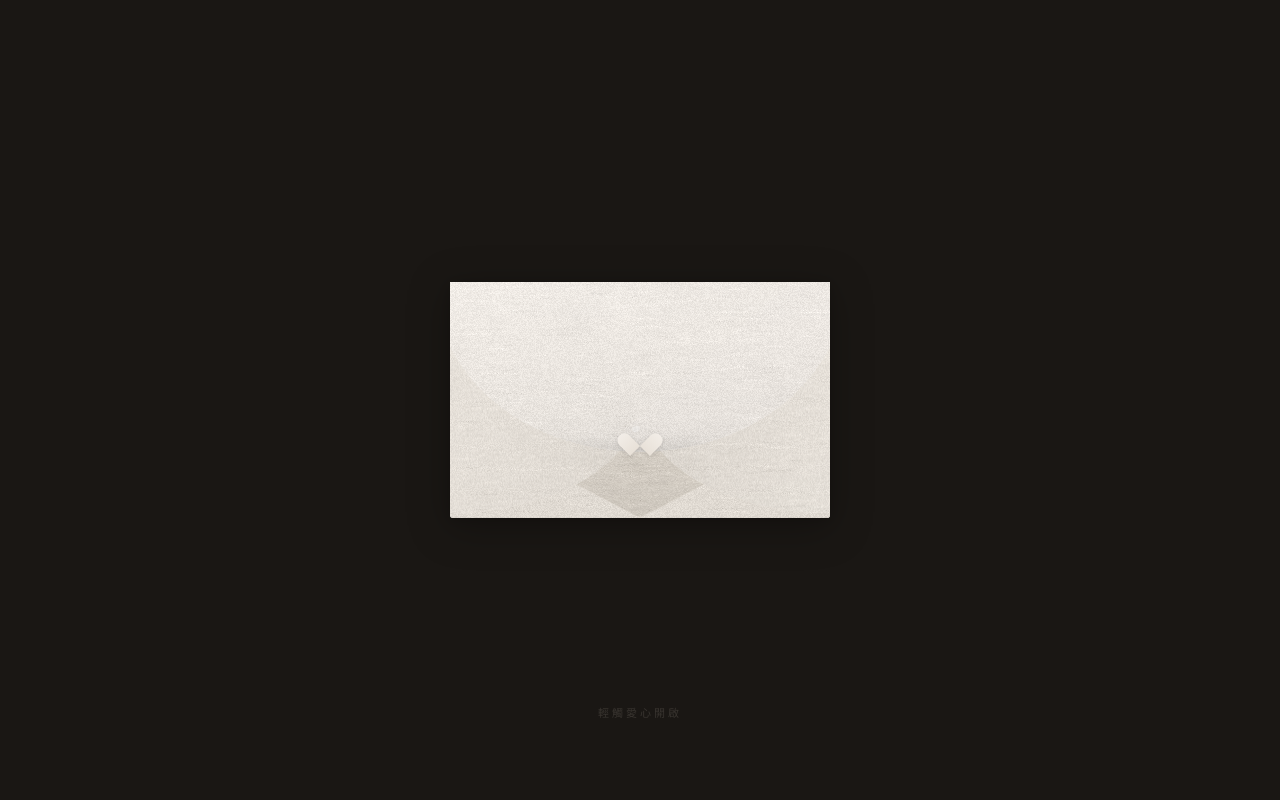
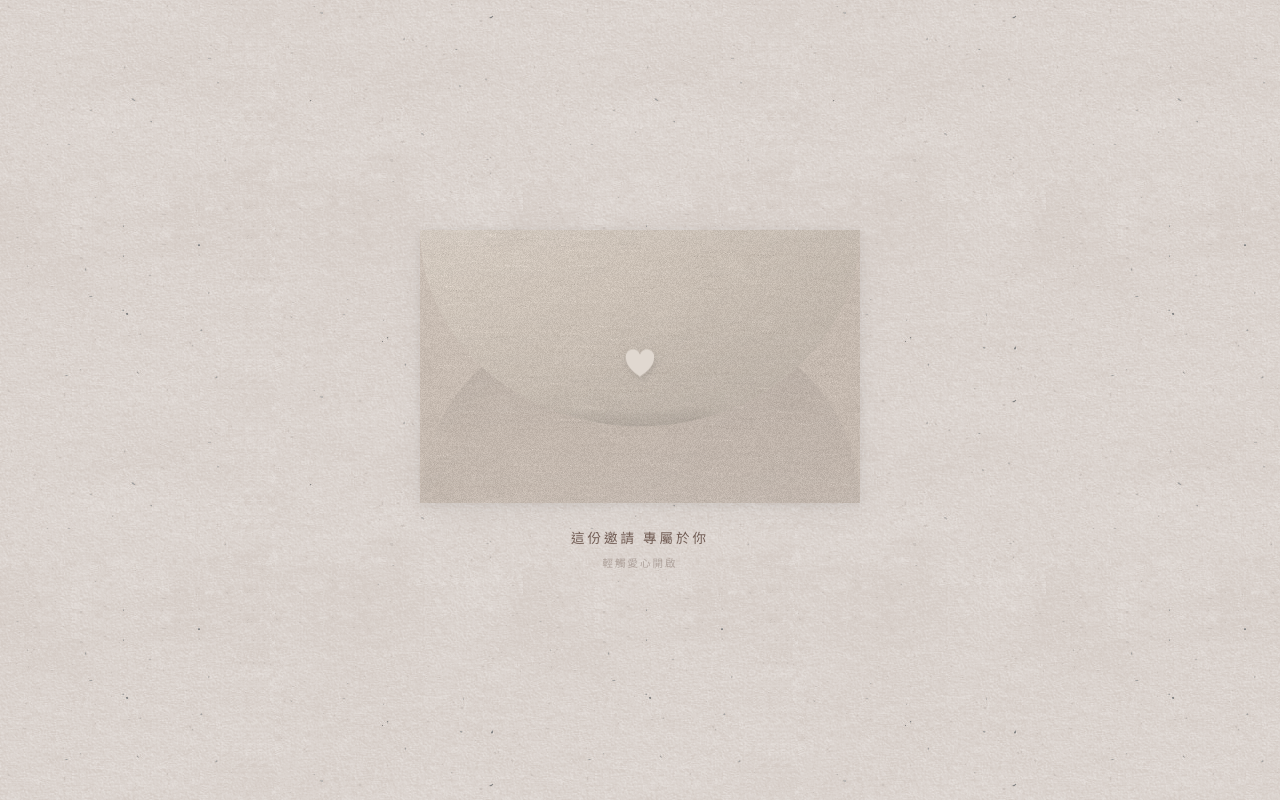
Before and after one commit to darrenlu86/frontend-lab, a plain HTML site: page petal-envelope.html in a window 1280 px wide. Drawn offline with nearby package versions, Linux system fonts and the light colour scheme.

Commit message:
feat: petal-envelope 重製 — 雙半圓信封 + 愛心扣 + 三階段動畫
- 信封改為矩形底板 + 上下兩個半圓蓋交疊
- 移除左右翻瓣
- 愛心扣改用 SVG path，尖端朝下
- 動畫：愛心消失 → 上蓋翻開 → 下蓋翻開 + 退場 → 卡片進場
- 點擊信封任意位置即可開啟
- 配色與 index.html 統一（暖米色系）
- 光影從左上角打入

```diff
--- a/petal-envelope.html
+++ b/petal-envelope.html
@@ -10,52 +10,44 @@
   *, *::before, *::after { margin: 0; padding: 0; box-sizing: border-box; }
 
   :root {
-    /* 信封色系 — 米白/象牙 */
-    --env-light: #f0ebe5;
-    --env-mid: #e8e2da;
-    --env-dark: #ddd6cc;
-    --env-shadow: #d0c8bc;
-    --env-w: min(88vw, 380px);
-    --env-h: calc(var(--env-w) * 0.62);
+    --env-w: min(88vw, 440px);
+    --env-h: calc(var(--env-w) * 0.62);  /* 橫式信封比例 */
   }
 
   body {
     min-height: 100dvh;
     display: flex; align-items: center; justify-content: center;
     font-family: 'Cormorant Garamond', 'Noto Serif TC', serif;
-    background: #1a1714;
+    background-color: #d5ccc6;
+    background-image: url('natural-paper.png');
     overflow: hidden;
   }
 
-  /* ======== 場景 ======== */
   .scene {
     position: relative;
     width: var(--env-w); height: 100dvh;
     display: flex; flex-direction: column;
     align-items: center; justify-content: center;
-    perspective: 1200px;
   }
 
-  /* ======== 信封整體 ======== */
+  /* ======== 信封 ======== */
   .envelope {
     position: relative;
     width: var(--env-w);
     height: var(--env-h);
-    /* 為所有翻瓣的 3D 翻轉提供透視 */
     perspective: 800px;
     cursor: pointer;
     z-index: 2;
-    filter: drop-shadow(0 8px 20px rgba(0,0,0,0.25))
-            drop-shadow(0 2px 6px rgba(0,0,0,0.15));
-    transition: transform 0.8s cubic-bezier(0.4,0,0.2,1) 0.6s,
-                opacity 0.7s ease 0.8s,
-                filter 0.5s ease;
+    filter: drop-shadow(0 2px 6px rgba(0,0,0,0.06))
+            drop-shadow(0 6px 16px rgba(0,0,0,0.04));
+    transition: transform 0.8s cubic-bezier(0.4,0,0.2,1) 0.4s,
+                opacity 0.7s ease 0.6s;
   }
 
-  /* ======== 信封底板 ======== */
+  /* ======== 信封底板（矩形信紙） ======== */
   .env-base {
     position: absolute; inset: 0;
-    background: var(--env-mid);
+    background: #cec3b8;
     border-radius: 3px;
     overflow: hidden;
   }
@@ -63,19 +55,21 @@
     position: absolute; inset: 0;
     width: 100%; height: 100%;
   }
-  /* 微妙的紙張邊緣 */
   .env-base::after {
     content: '';
     position: absolute; inset: 0;
     border-radius: 3px;
-    box-shadow: inset 0 1px 0 rgba(255,255,255,0.15),
+    box-shadow: inset 0 1px 0 rgba(255,255,255,0.12),
                 inset 0 -1px 0 rgba(0,0,0,0.03);
     pointer-events: none;
   }
 
-  /* ======== 共用翻瓣樣式 ======== */
+  /* ======== 共用翻瓣 ======== */
   .flap {
     position: absolute;
+    left: 0; right: 0;
+    width: 100%;
+    height: 72%; /* 大於一半，讓兩瓣在中央交疊 */
     overflow: hidden;
     backface-visibility: hidden;
   }
@@ -84,102 +78,63 @@
     width: 100%; height: 100%;
   }
 
-  /* ======== 底部翻瓣（信封底折，不動） ======== */
+  /* ======== 下半圓（先折上來，在下層） ======== */
   .flap-bottom {
-    bottom: 0; left: 5%; right: 5%;
-    height: 38%;
-    clip-path: polygon(0% 0%, 50% 100%, 100% 0%);
-    background: var(--env-dark);
+    bottom: 0;
+    clip-path: ellipse(50% 100% at 50% 100%);
     z-index: 1;
+    transform-origin: bottom center;
+    transition: transform 1.2s cubic-bezier(0.32,0,0.15,1) 0s;
   }
+  /* 光影：光源左上 → 下半圓上部偏暗（被上蓋遮擋） */
   .flap-bottom::after {
     content: '';
     position: absolute; inset: 0;
-    clip-path: polygon(0% 0%, 50% 100%, 100% 0%);
-    background: linear-gradient(to bottom, rgba(0,0,0,0.02), rgba(0,0,0,0.05));
+    clip-path: ellipse(50% 100% at 50% 100%);
+    background:
+      linear-gradient(135deg,
+        rgba(0,0,0,0.03) 0%,
+        transparent 40%,
+        rgba(0,0,0,0.02) 100%),
+      linear-gradient(to top,
+        rgba(255,255,255,0.04) 0%,
+        transparent 30%,
+        rgba(0,0,0,0.04) 80%);
     pointer-events: none;
   }
 
-  /* ======== 左翻瓣 ======== */
-  .flap-left {
-    left: 0; top: 2%; bottom: 2%;
-    width: 52%;
-    /* 圓弧形狀 — 用 ellipse clip-path */
-    clip-path: ellipse(96% 50% at 0% 50%);
-    background: var(--env-mid);
-    transform-origin: left center;
+  /* ======== 上半圓（後蓋上去，在上層） ======== */
+  .flap-top {
+    top: 0;
+    clip-path: ellipse(50% 100% at 50% 0%);
     z-index: 2;
-    transition: transform 0.7s cubic-bezier(0.4,0,0.2,1) 0.15s;
+    transform-origin: top center;
+    transition: transform 1.4s cubic-bezier(0.32,0,0.15,1) 0s;
   }
-  .flap-left::after {
-    content: '';
-    position: absolute; inset: 0;
-    background: linear-gradient(to right, rgba(255,255,255,0.04), rgba(0,0,0,0.02) 60%, rgba(0,0,0,0.05));
-    pointer-events: none;
-  }
-  /* 左翻瓣右邊緣的陰影 */
-  .flap-left::before {
-    content: '';
-    position: absolute;
-    top: 0; right: 0; bottom: 0; width: 12px;
-    background: linear-gradient(to left, rgba(0,0,0,0.06), transparent);
-    pointer-events: none;
-    z-index: 1;
-  }
-
-  /* ======== 右翻瓣 ======== */
-  .flap-right {
-    right: 0; top: 2%; bottom: 2%;
-    width: 52%;
-    clip-path: ellipse(96% 50% at 100% 50%);
-    background: var(--env-mid);
-    transform-origin: right center;
-    z-index: 3;
-    transition: transform 0.7s cubic-bezier(0.4,0,0.2,1) 0.1s;
-  }
-  .flap-right::after {
-    content: '';
-    position: absolute; inset: 0;
-    background: linear-gradient(to left, rgba(255,255,255,0.04), rgba(0,0,0,0.02) 60%, rgba(0,0,0,0.05));
-    pointer-events: none;
-  }
-  .flap-right::before {
-    content: '';
-    position: absolute;
-    top: 0; left: 0; bottom: 0; width: 12px;
-    background: linear-gradient(to right, rgba(0,0,0,0.06), transparent);
-    pointer-events: none;
-    z-index: 1;
-  }
-
-  /* ======== 上翻蓋（主蓋） ======== */
-  .flap-top {
-    top: 0; left: 0; right: 0;
-    height: 72%;
-    /* 大圓弧 — 從頂部蓋下來 */
-    clip-path: ellipse(54% 100% at 50% 0%);
-    background: var(--env-light);
-    transform-origin: top center;
-    z-index: 4;
-    transition: transform 0.9s cubic-bezier(0.32,0,0.15,1) 0s;
-  }
+  /* 光影：光源左上 → 左上亮、右下暗 */
   .flap-top::after {
     content: '';
     position: absolute; inset: 0;
+    clip-path: ellipse(50% 100% at 50% 0%);
     background:
+      linear-gradient(135deg,
+        rgba(255,255,255,0.06) 0%,
+        transparent 40%,
+        rgba(0,0,0,0.03) 70%,
+        rgba(0,0,0,0.06) 100%),
       linear-gradient(to bottom,
-        rgba(255,255,255,0.06) 0%,
+        rgba(255,255,255,0.03) 0%,
         transparent 30%,
-        rgba(0,0,0,0.02) 80%,
-        rgba(0,0,0,0.05) 100%);
+        rgba(0,0,0,0.03) 90%,
+        rgba(0,0,0,0.06) 100%);
     pointer-events: none;
   }
-  /* 底部邊緣陰影 */
+  /* 上蓋底部邊緣陰影（交疊處） */
   .flap-top::before {
     content: '';
     position: absolute;
-    bottom: 0; left: 0; right: 0; height: 16px;
-    background: linear-gradient(to top, rgba(0,0,0,0.07), transparent);
+    bottom: 0; left: 10%; right: 10%; height: 20px;
+    background: linear-gradient(to top, rgba(0,0,0,0.06), transparent);
     pointer-events: none;
     z-index: 1;
   }
@@ -187,70 +142,58 @@
   /* ======== 愛心扣 ======== */
   .heart-clasp {
     position: absolute;
-    /* 放在上翻蓋底部邊緣、信封中央 */
-    top: calc(var(--env-h) * 0.72 - 14px);
-    left: 50%;
+    top: 50%; left: 50%;
     transform: translate(-50%, -50%);
-    width: 28px; height: 28px;
     z-index: 10;
     cursor: pointer;
     transition: transform 0.4s cubic-bezier(0.4,0,0.2,1),
                 opacity 0.3s ease;
   }
-  /* CSS 愛心形狀 */
-  .heart-shape {
-    position: relative;
-    width: 100%; height: 100%;
-    filter: drop-shadow(0 1px 2px rgba(0,0,0,0.12));
+  /* SVG 愛心 — 乾淨的尖端朝下心形 */
+  .heart-svg {
+    width: 32px; height: 30px;
+    filter: drop-shadow(1px 2px 3px rgba(0,0,0,0.12));
   }
-  .heart-shape::before,
-  .heart-shape::after {
+  .heart-svg path {
+    fill: #e0d8d0;
+    stroke: none;
+  }
+  /* 光源左上：左上亮、右下暗 */
+  .heart-svg::after {
     content: '';
-    position: absolute;
-    top: 0; width: 14px; height: 22px;
-    border-radius: 14px 14px 0 0;
-    background: linear-gradient(to bottom, #f2ede7, #e8e1d8);
+    position: absolute; inset: 0;
   }
-  .heart-shape::before {
-    left: 0;
-    transform: rotate(-45deg);
-    transform-origin: bottom right;
-  }
-  .heart-shape::after {
-    right: 0;
-    transform: rotate(45deg);
-    transform-origin: bottom left;
-  }
-  /* 愛心上的高光 */
-  .heart-highlight {
-    position: absolute;
-    top: 2px; left: 6px;
-    width: 8px; height: 6px;
-    border-radius: 50%;
-    background: rgba(255,255,255,0.35);
-    transform: rotate(-25deg);
-    z-index: 1;
-    pointer-events: none;
-  }
-  /* 愛心的輕微陰影/厚度 */
-  .heart-depth {
-    position: absolute;
-    inset: 0;
-    filter: drop-shadow(0 2px 3px rgba(0,0,0,0.1));
-    pointer-events: none;
-  }
-  /* 呼吸光 */
   .heart-pulse {
     position: absolute;
-    inset: -6px;
+    inset: -8px;
     border-radius: 50%;
-    border: 1px solid rgba(200,190,178,0.25);
+    border: 1px solid rgba(180,170,160,0.2);
     animation: heartPulse 2.5s ease-in-out infinite;
     pointer-events: none;
   }
   @keyframes heartPulse {
     0%, 100% { transform: scale(1); opacity: 0.3; }
     50% { transform: scale(1.2); opacity: 0; }
+  }
+
+  /* ======== 文字 ======== */
+  .env-text {
+    text-align: center;
+    color: rgba(70,45,35,0.72);
+    font-size: 13.5px; font-weight: 300;
+    letter-spacing: 3px; margin-top: 24px;
+    transition: opacity 0.5s ease;
+  }
+  .hint-text {
+    text-align: center; font-size: 10.5px;
+    color: rgba(70,45,35,0.48);
+    letter-spacing: 2px; margin-top: 8px;
+    animation: fadeHint 3s ease-in-out infinite;
+    transition: opacity 0.5s ease;
+  }
+  @keyframes fadeHint {
+    0%, 100% { opacity: 0.4; }
+    50% { opacity: 0.7; }
   }
 
   /* ======== 卡片 ======== */
@@ -264,9 +207,9 @@
     display: flex; flex-direction: column; align-items: center;
     opacity: 0; z-index: 1; pointer-events: none;
     transform: translateY(30px) scale(0.92);
-    transition: opacity 0.9s ease 1s,
-                transform 1s cubic-bezier(0.25,0.46,0.45,0.94) 1s,
-                box-shadow 0.8s ease 1.2s;
+    transition: opacity 0.9s ease 0.8s,
+                transform 1s cubic-bezier(0.25,0.46,0.45,0.94) 0.8s,
+                box-shadow 0.8s ease 1s;
     box-shadow: 0 2px 8px rgba(0,0,0,0.06);
   }
   .card-border {
@@ -304,43 +247,26 @@
     letter-spacing: 4px; text-transform: uppercase;
   }
 
-  /* ======== 提示文字 ======== */
-  .hint-text {
-    position: absolute;
-    bottom: max(60px, 10vh);
-    text-align: center;
-    color: rgba(200,190,178,0.4);
-    font-size: 11px; letter-spacing: 3px;
-    animation: fadeHint 3s ease-in-out infinite;
-    transition: opacity 0.4s ease;
-    z-index: 5;
-  }
-  @keyframes fadeHint {
-    0%, 100% { opacity: 0.2; }
-    50% { opacity: 0.5; }
-  }
-
   /* ======== Close ======== */
   .close-btn {
     position: fixed; top: 24px; right: 24px;
     background: none; border: none;
-    color: rgba(200,190,178,0.3);
+    color: rgba(80,55,45,0.3);
     font-size: 12px; letter-spacing: 3px;
     cursor: pointer; opacity: 0; pointer-events: none;
     transition: opacity 0.4s ease 1.8s;
     font-family: 'Cormorant Garamond', serif; z-index: 20;
   }
-  .close-btn:hover { color: rgba(200,190,178,0.5); }
+  .close-btn:hover { color: rgba(80,55,45,0.5); }
 
   /* ========================================================
-     開啟動畫 — 四階段
-     Phase 1: 愛心扣浮起消失
-     Phase 2: 上蓋向後翻開 (rotateX)
-     Phase 3: 左右翻瓣展開 (rotateY)
+     開啟動畫
+     Phase 1: 愛心扣消失
+     Phase 2: 上蓋向後翻開
+     Phase 3: 下蓋向下翻開
      Phase 4: 信封退場 + 卡片進場
      ======================================================== */
 
-  /* Phase 1: 愛心扣 */
   .scene.phase-1 .heart-clasp {
     transform: translate(-50%, -50%) scale(0.2) translateY(-20px);
     opacity: 0;
@@ -348,28 +274,22 @@
   }
   .scene.phase-1 .heart-pulse { animation: none; opacity: 0; }
 
-  /* Phase 2: 上蓋翻開 */
   .scene.phase-2 .flap-top {
     transform: rotateX(170deg);
   }
 
-  /* Phase 3: 左右翻瓣展開 */
-  .scene.phase-3 .flap-left {
-    transform: rotateY(-160deg);
+  .scene.phase-3 .flap-bottom {
+    transform: rotateX(-170deg);
   }
-  .scene.phase-3 .flap-right {
-    transform: rotateY(160deg);
-  }
-
-  /* Phase 4: 信封退場 + 卡片進場 */
-  .scene.phase-4 .envelope {
-    transform: translateY(50px) scale(0.85);
+  /* 下蓋翻開後退場 */
+  .scene.phase-3 .envelope {
+    transform: translateY(40px) scale(0.9);
     opacity: 0;
     pointer-events: none;
-    filter: drop-shadow(0 4px 10px rgba(0,0,0,0.1));
+    transition: transform 0.7s cubic-bezier(0.4,0,0.2,1) 0.5s,
+                opacity 0.5s ease 0.5s;
   }
-  .scene.phase-4 .heart-clasp { display: none; }
-  .scene.phase-4 .card {
+  .scene.phase-3 .card {
     opacity: 1;
     transform: translateY(0) scale(1);
     pointer-events: auto;
@@ -377,21 +297,24 @@
     box-shadow: 0 8px 32px rgba(0,0,0,0.12),
                 0 2px 8px rgba(0,0,0,0.06);
   }
-  .scene.phase-4 .hint-text { opacity: 0; pointer-events: none; }
-  .scene.phase-4 .close-btn { opacity: 1; pointer-events: auto; }
+  .scene.phase-3 .env-text,
+  .scene.phase-3 .hint-text { opacity: 0; pointer-events: none; }
+  .scene.phase-3 .close-btn { opacity: 1; pointer-events: auto; }
 
-  /* ======== 手機版微調 ======== */
+  /* ======== 手機版 ======== */
   @media (max-width: 480px) {
-    :root {
-      --env-w: 88vw;
+    :root { --env-w: 88vw; }
+    body {
+      background-color: #c9bdb3;
+      background-image: none;
     }
     .heart-clasp {
-      width: 32px; height: 32px;
+      width: 40px; height: 40px;
     }
     .heart-shape::before,
     .heart-shape::after {
-      width: 16px; height: 25px;
-      border-radius: 16px 16px 0 0;
+      width: 20px; height: 32px;
+      border-radius: 20px 20px 0 0;
     }
   }
 </style>
@@ -421,27 +344,17 @@
 
   <!-- 信封 -->
   <div class="envelope" id="envelope">
-    <!-- 底板 -->
+    <!-- 矩形信紙底板 -->
     <div class="env-base">
       <canvas id="baseTex"></canvas>
     </div>
 
-    <!-- 底部翻瓣（固定不動） -->
+    <!-- 下半圓 -->
     <div class="flap flap-bottom">
       <canvas id="bottomTex"></canvas>
     </div>
 
-    <!-- 左翻瓣 -->
-    <div class="flap flap-left">
-      <canvas id="leftTex"></canvas>
-    </div>
-
-    <!-- 右翻瓣 -->
-    <div class="flap flap-right">
-      <canvas id="rightTex"></canvas>
-    </div>
-
-    <!-- 上翻蓋（主蓋） -->
+    <!-- 上半圓 -->
     <div class="flap flap-top">
       <canvas id="topTex"></canvas>
     </div>
@@ -449,13 +362,13 @@
     <!-- 愛心扣 -->
     <div class="heart-clasp" id="heartClasp">
       <div class="heart-pulse"></div>
-      <div class="heart-shape">
-        <div class="heart-highlight"></div>
-      </div>
-      <div class="heart-depth"></div>
+      <svg class="heart-svg" viewBox="0 0 32 30">
+        <path d="M16 28 C16 28 2 20 2 10 A7 7 0 0 1 16 6 A7 7 0 0 1 30 10 C30 20 16 28 16 28Z"/>
+      </svg>
     </div>
   </div>
 
+  <div class="env-text">這份邀請 專屬於你</div>
   <div class="hint-text">輕觸愛心開啟</div>
 </div>
 
@@ -476,16 +389,12 @@ function makePaperTexture(canvas, w, h, baseR, baseG, baseB) {
 
   const img = ctx.getImageData(0, 0, w, h);
   const d = img.data;
-
-  // 噪點
   for (let i = 0; i < d.length; i += 4) {
     const n = (Math.random() - 0.5) * 18;
     d[i] += n; d[i+1] += n; d[i+2] += n;
   }
-  // 纖維
   for (let f = 0; f < 800; f++) {
-    const fx = Math.random() * w;
-    const fy = Math.random() * h;
+    const fx = Math.random() * w, fy = Math.random() * h;
     const len = 6 + Math.random() * 28;
     const br = (Math.random() - 0.5) * 14;
     for (let p = 0; p < len; p++) {
@@ -497,18 +406,15 @@ function makePaperTexture(canvas, w, h, baseR, baseG, baseB) {
       }
     }
   }
-  // 斑塊
   for (let b = 0; b < 30; b++) {
-    const bx = Math.random() * w;
-    const by = Math.random() * h;
+    const bx = Math.random() * w, by = Math.random() * h;
     const bR = 10 + Math.random() * 30;
     const bBr = (Math.random() - 0.5) * 8;
     for (let dy = -bR; dy < bR; dy++) {
       for (let dx = -bR; dx < bR; dx++) {
         const dist = Math.sqrt(dx*dx + dy*dy);
         if (dist < bR) {
-          const px = Math.floor(bx + dx);
-          const py = Math.floor(by + dy);
+          const px = Math.floor(bx + dx), py = Math.floor(by + dy);
           if (px >= 0 && px < w && py >= 0 && py < h) {
             const falloff = 1 - dist / bR;
             const idx = (py * w + px) * 4;
@@ -519,54 +425,40 @@ function makePaperTexture(canvas, w, h, baseR, baseG, baseB) {
       }
     }
   }
-
   ctx.putImageData(img, 0, 0);
 }
 
-// 計算信封像素尺寸
 const dpr = Math.min(window.devicePixelRatio || 1, 2);
 const envEl = document.getElementById('envelope');
 const envW = Math.ceil(envEl.offsetWidth * dpr);
 const envH = Math.ceil(envEl.offsetHeight * dpr);
+const flapH = Math.ceil(envH * 0.72);
 
-// 各層紋理 — 略微不同的色調增加層次感
-makePaperTexture(document.getElementById('baseTex'), envW, envH, 228, 222, 214);
-makePaperTexture(document.getElementById('bottomTex'), envW, Math.ceil(envH * 0.38), 221, 214, 204);
-makePaperTexture(document.getElementById('leftTex'), Math.ceil(envW * 0.52), envH, 232, 226, 218);
-makePaperTexture(document.getElementById('rightTex'), Math.ceil(envW * 0.52), envH, 232, 226, 218);
-makePaperTexture(document.getElementById('topTex'), envW, Math.ceil(envH * 0.72), 240, 235, 229);
+makePaperTexture(document.getElementById('baseTex'), envW, envH, 201, 189, 179);
+makePaperTexture(document.getElementById('bottomTex'), envW, flapH, 198, 186, 176);
+makePaperTexture(document.getElementById('topTex'), envW, flapH, 206, 195, 184);
 
-// ======== 互動 — 四階段 ========
+// ======== 互動 ========
 const scene = document.getElementById('scene');
 const heart = document.getElementById('heartClasp');
 const closeBtn = document.getElementById('closeBtn');
 
 function openEnvelope() {
-  // Phase 1: 愛心消失
   scene.classList.add('phase-1');
-
-  // Phase 2: 上蓋翻開 (300ms 後)
   setTimeout(() => scene.classList.add('phase-2'), 300);
-
-  // Phase 3: 左右展開 (900ms 後)
-  setTimeout(() => scene.classList.add('phase-3'), 900);
-
-  // Phase 4: 信封退場 + 卡片進場 (1600ms 後)
-  setTimeout(() => scene.classList.add('phase-4'), 1600);
+  setTimeout(() => scene.classList.add('phase-3'), 1000);
 }
 
 function closeEnvelope() {
-  scene.classList.remove('phase-4');
-  setTimeout(() => scene.classList.remove('phase-3'), 100);
-  setTimeout(() => scene.classList.remove('phase-2'), 400);
-  setTimeout(() => scene.classList.remove('phase-1'), 800);
+  scene.classList.remove('phase-3');
+  setTimeout(() => scene.classList.remove('phase-2'), 300);
+  setTimeout(() => scene.classList.remove('phase-1'), 700);
 }
 
-heart.addEventListener('click', e => {
+document.getElementById('envelope').addEventListener('click', e => {
   e.stopPropagation();
   openEnvelope();
 });
-
 closeBtn.addEventListener('click', e => {
   e.stopPropagation();
   closeEnvelope();
```
